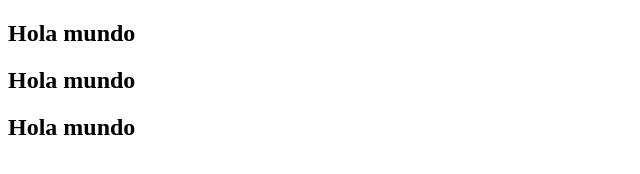
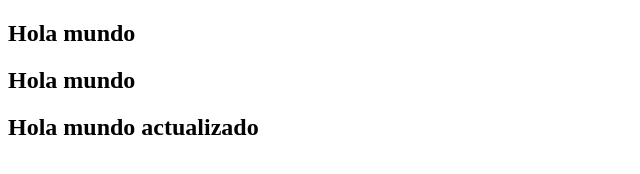
Before and after one commit to salomeescalante/ejemplo-gitHub, a plain HTML site: page index.html in a window 1280 px wide. Shown: the whole page, without its empty margins (0-640 px from the left). Drawn offline with Linux system fonts and the light colour scheme.

Commit message:
queremos ver un cambio en la web

```diff
--- a/index.html
+++ b/index.html
@@ -10,6 +10,6 @@
 <body>
     <h2>Hola mundo</h2>
     <h2>Hola mundo</h2>
-    <h2>Hola mundo</h2>
+    <h2>Hola mundo actualizado</h2>
 </body>
 </html>
```
